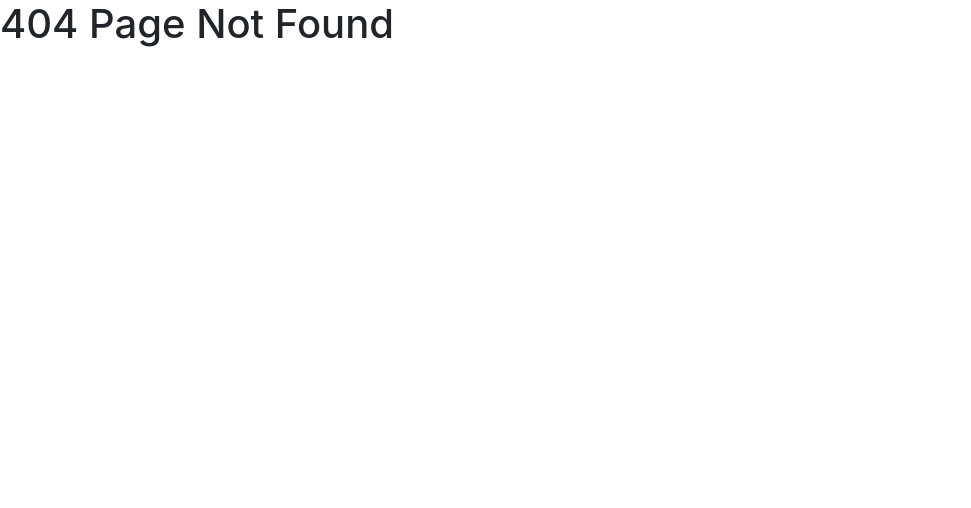
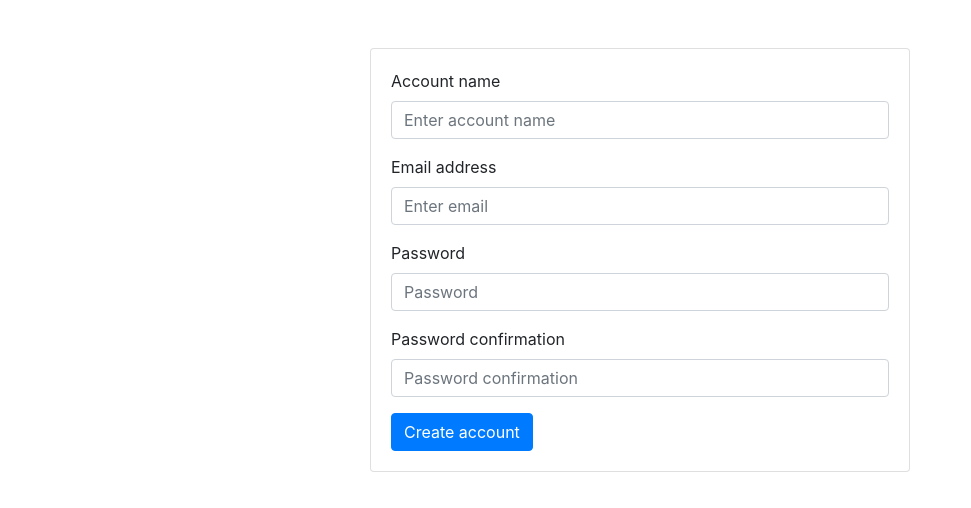
Before and after one commit to frankolson/chatty-client, a React (Create React App) app: page /accounts/new in a window 1280 px wide. Before the commit this address had no page. Shown: the top 508 px of the page, without its empty margins (0-971 px from the left). Built offline with nearby package versions, Linux system fonts and the light colour scheme.

Commit message:
Setup basic token authentication

```diff
--- a/src/Routes.js
+++ b/src/Routes.js
@@ -1,14 +1,36 @@
-import React from "react";
+import React, { useState } from "react";
 import { Switch, Route } from "react-router-dom";
+import { AuthContext } from './contexts/authentication';
+import { App } from "./views/App";
 import { Home } from "./views/Home";
+import { Login } from "./views/Login";
+import { AccountCreation } from "./views/AccountCreation";
 import { FourZeroFour } from "./views/FourZeroFour";
+import { PrivateRoute } from "./components/PrivateRoute";
 
 export default function Routes() {
+  const [token, setToken] = useState(null);
+
+  const login = (token) => {
+    setToken(token);
+    localStorage.setItem("userData", JSON.stringify({ token }));
+  }
+
+  const logout = () => {
+    setToken(null);
+    localStorage.removeItem("userData");
+  }
+
   return (
-    <Switch>
-      <Route exact path="/" component={Home} />
+    <AuthContext.Provider value={{ isLoggedIn: !!token, login: login, logout: logout }}>
+      <Switch>
+        <Route exact path="/" component={Home} />
+        <Route exact path="/login" component={Login} />
+        <Route exact path="/accounts/new" component={AccountCreation} />
+        <PrivateRoute exact path="/accounts/:id" component={App} />
 
-      <Route component={FourZeroFour} />
-    </Switch>
+        <Route component={FourZeroFour} /> {/* 404 page not working */}
+      </Switch>
+    </AuthContext.Provider>
   );
 }
--- /dev/null
+++ b/src/components/PrivateRoute/PrivateRoute.tsx
@@ -0,0 +1,20 @@
+import React, { useContext } from "react";
+import { AuthContext } from "../../contexts/authentication";
+import { Redirect, Route } from "react-router-dom";
+
+export default function PrivateRoute({ component: Component, ...rest }: any) {
+  const authContext = useContext(AuthContext);
+
+  return (
+    <Route
+      {...rest}
+      render={props =>
+        authContext.isLoggedIn ? (
+          <Component {...props} />
+        ) : (
+          <Redirect to={{ pathname: '/login', state: { from: props.location } }} />
+        )
+      }
+    />
+  )
+}
--- /dev/null
+++ b/src/components/PrivateRoute/index.ts
@@ -0,0 +1 @@
+export { default as PrivateRoute } from './PrivateRoute';
--- /dev/null
+++ b/src/contexts/authentication.ts
@@ -0,0 +1,15 @@
+import { createContext } from "react";
+
+export interface IAuthContext {
+  isLoggedIn: boolean;
+  token: string | null;
+  login(token: string): void;
+  logout(): void;
+}
+
+export const AuthContext = createContext<IAuthContext>({
+  isLoggedIn: false,
+  token: null,
+  login: () => {},
+  logout: () => {}
+});
--- /dev/null
+++ b/src/views/AccountCreation/AccountCreation.tsx
@@ -0,0 +1,89 @@
+import React, { ChangeEvent, FormEvent, useState } from 'react';
+import { Container, Row, Col, Card, Form, Button } from "react-bootstrap";
+
+interface IAccountCreation {
+  name: string;
+  owner_email: string;
+  owner_password: string;
+  owner_password_confirmation: string;
+}
+
+export default function Login() {
+  const [accountValues, setAccountValues] = useState<IAccountCreation>({
+    name: '',
+    owner_email: '',
+    owner_password: '',
+    owner_password_confirmation: ''
+  });
+
+  const handleFormSubmit = (event: FormEvent<HTMLFormElement>) => {
+    event.preventDefault();
+    console.log("Account creation values: ", accountValues);
+  }
+
+  const handleInputChange = (event: ChangeEvent<HTMLInputElement>) => {
+    const { name, value } = event.target
+    setAccountValues({ ...accountValues, [name]: value })
+  }
+
+  return (
+    <Container>
+      <Row>
+        <Col className="mx-auto mt-5" md="6">
+          <Card>
+            <Card.Body>
+              <Form onSubmit={handleFormSubmit}>
+                <Form.Group controlId="formBasicEmail">
+                  <Form.Label>Account name</Form.Label>
+                  <Form.Control
+                    name="name"
+                    placeholder="Enter account name"
+                    value={accountValues.name}
+                    onChange={handleInputChange}
+                  />
+                </Form.Group>
+
+                <Form.Group controlId="formBasicPassword">
+                  <Form.Label>Email address</Form.Label>
+                  <Form.Control
+                    name="owner_email"
+                    type="email"
+                    placeholder="Enter email"
+                    value={accountValues.owner_email}
+                    onChange={handleInputChange}
+                  />
+                </Form.Group>
+
+                <Form.Group controlId="formBasicEmail">
+                  <Form.Label>Password</Form.Label>
+                  <Form.Control
+                    name="owner_password"
+                    type="password"
+                    placeholder="Password"
+                    value={accountValues.owner_password}
+                    onChange={handleInputChange}
+                  />
+                </Form.Group>
+
+                <Form.Group controlId="formBasicPassword">
+                  <Form.Label>Password confirmation</Form.Label>
+                  <Form.Control
+                    name="owner_password_confirmation"
+                    type="password"
+                    placeholder="Password confirmation"
+                    value={accountValues.owner_password_confirmation}
+                    onChange={handleInputChange}
+                  />
+                </Form.Group>
+
+                <Button variant="primary" type="submit">
+                  Create account
+                </Button>
+              </Form>
+            </Card.Body>
+          </Card>
+        </Col>
+      </Row>
+    </Container>
+  );
+}
--- /dev/null
+++ b/src/views/AccountCreation/index.tsx
@@ -0,0 +1 @@
+export { default as AccountCreation } from './AccountCreation';
--- /dev/null
+++ b/src/views/App/App.tsx
@@ -0,0 +1,9 @@
+import React from 'react';
+
+export default function App() {
+  return (
+    <div>
+      <h1>Logged in!</h1>
+    </div>
+  );
+}
--- /dev/null
+++ b/src/views/App/index.tsx
@@ -0,0 +1 @@
+export { default as App } from './App';
--- /dev/null
+++ b/src/views/Login/Login.tsx
@@ -0,0 +1,61 @@
+import React, { ChangeEvent, FormEvent, useState } from 'react';
+import { Container, Row, Col, Card, Form, Button } from "react-bootstrap";
+
+interface ILogin {
+  email: string;
+  password: string;
+}
+
+export default function Login() {
+  const [loginValues, setLoginValues] = useState<ILogin>({ email: '', password: '' });
+
+  const handleFormSubmit = (event: FormEvent<HTMLFormElement>) => {
+    event.preventDefault();
+    console.log("Session creation values: ", loginValues);
+  }
+
+  const handleInputChange = (event: ChangeEvent<HTMLInputElement>) => {
+    const { name, value } = event.target
+    setLoginValues({ ...loginValues, [name]: value })
+  }
+
+  return (
+    <Container>
+      <Row>
+        <Col className="mx-auto mt-5" md="6">
+          <Card>
+            <Card.Body>
+              <Form onSubmit={handleFormSubmit}>
+                <Form.Group controlId="formBasicEmail">
+                  <Form.Label>Email address</Form.Label>
+                  <Form.Control
+                    name="email"
+                    type="email"
+                    placeholder="Enter email"
+                    value={loginValues.email}
+                    onChange={handleInputChange}
+                  />
+                </Form.Group>
+
+                <Form.Group controlId="formBasicPassword">
+                  <Form.Label>Password</Form.Label>
+                  <Form.Control
+                    name="password"
+                    type="password"
+                    placeholder="Password"
+                    value={loginValues.password}
+                    onChange={handleInputChange}
+                  />
+                </Form.Group>
+
+                <Button variant="primary" type="submit">
+                  Login
+                </Button>
+              </Form>
+            </Card.Body>
+          </Card>
+        </Col>
+      </Row>
+    </Container>
+  );
+}
--- /dev/null
+++ b/src/views/Login/index.tsx
@@ -0,0 +1 @@
+export { default as Login } from './Login';
```
